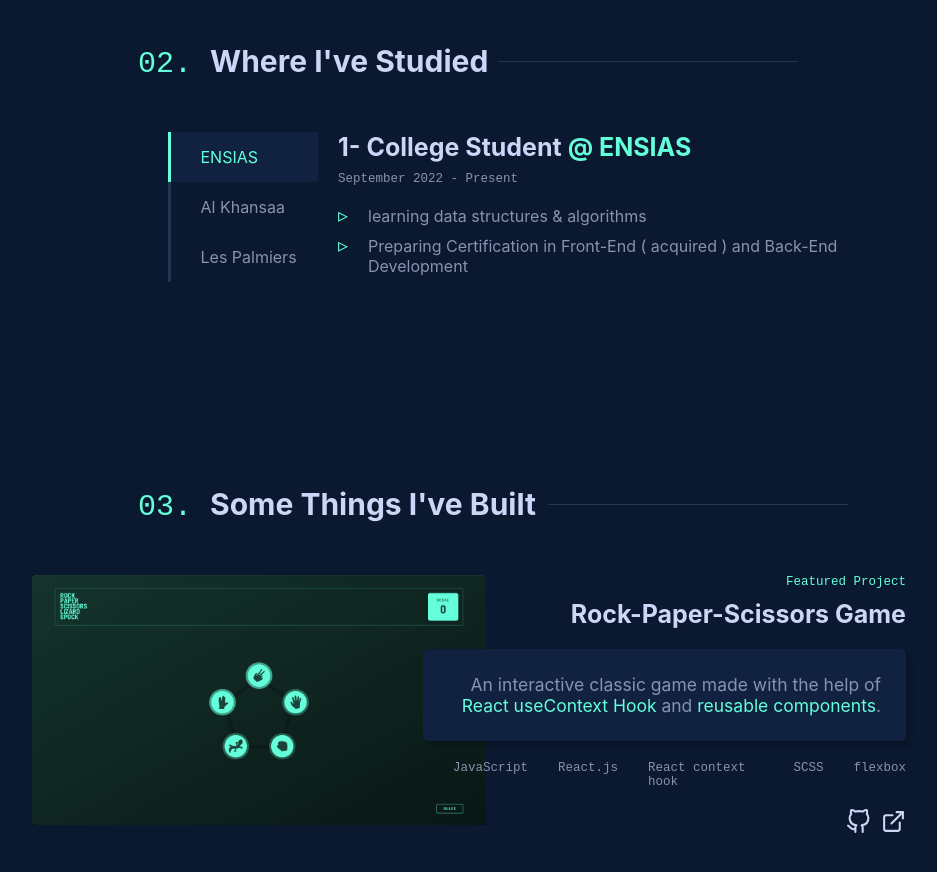
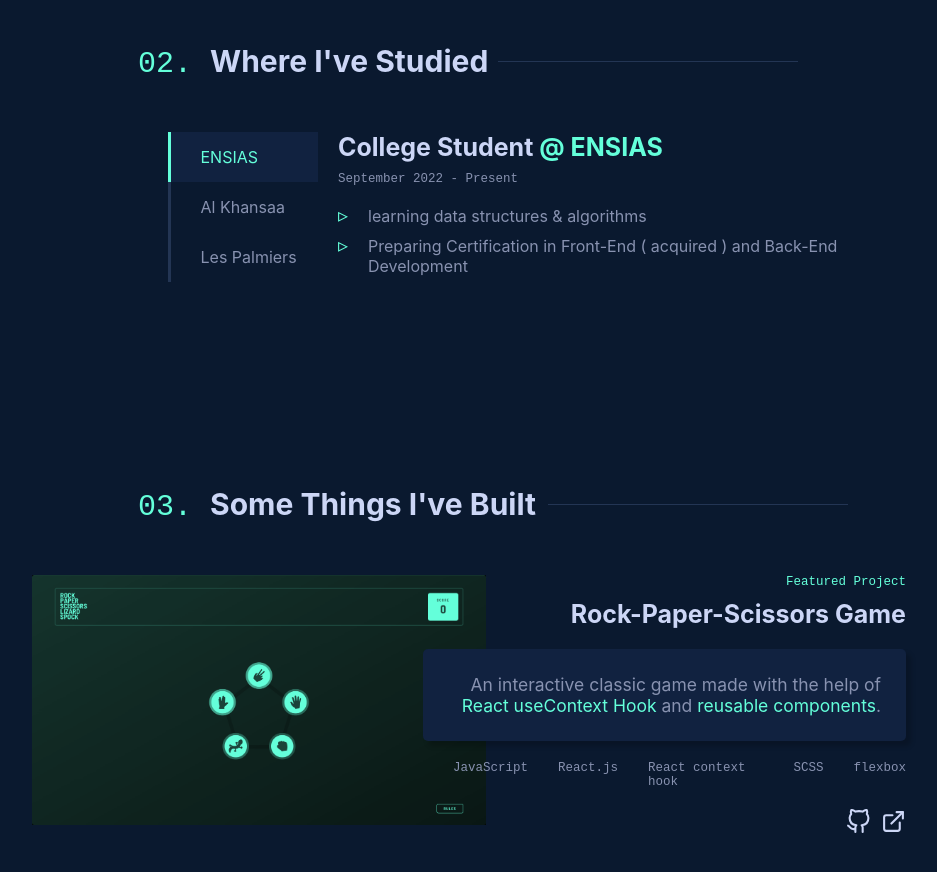
Before and after one commit to laze03/portfolio, a React (Create React App) app: page / in a window 1280 px wide. Shown: the part 1660-2532 px from the top of the page, without its empty margins (118-1055 px from the left). Built offline with nearby package versions, Linux system fonts and the light colour scheme; a web font is replaced by a local one.

Commit message:
typing mistakes

```diff
--- a/src/components/Experience.js
+++ b/src/components/Experience.js
@@ -51,7 +51,7 @@ export default function Experience() {
         </div>
         <div className="details">
           <Detail
-            class="1- College"
+            class="College"
             id="1"
             place="ENSIAS"
             date="September 2022 - Present"
@@ -61,7 +61,7 @@ export default function Experience() {
             ]}
           />
           <Detail
-            class="2- CPGE"
+            class="CPGE"
             id="2"
             place="Al Khansaa Highschool"
             date="September 2020 - July 2022"
```
Also changed, not shown: 7 other files (tests, documents, lock files or other folders).
